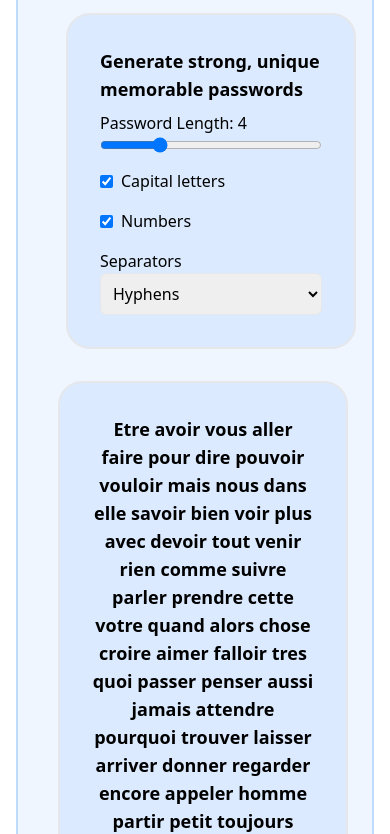
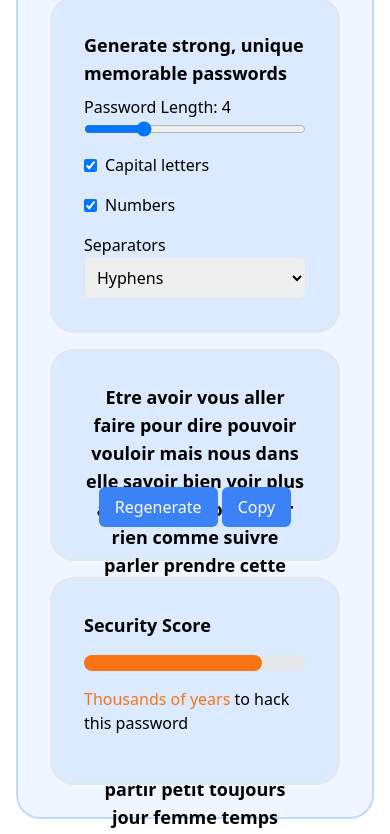
Before and after one commit to Lacaron/PasswordPigeon, a plain HTML site: page frontend/index.html in a window 390 px wide. Shown: the part 285-1119 px from the top of the page. Drawn offline with nearby package versions, Linux system fonts and the light colour scheme.

Commit message:
ajustment for mobile interface

```diff
--- a/frontend/index.html
+++ b/frontend/index.html
@@ -27,8 +27,8 @@
         <div class="w-full max-w-[1200px]">
             <div class="rounded-3xl border-2 border-blue-200 bg-blue-50 p-8">
                 <h1 class="text-4xl text-center p-8">Passphrase Generator</h1>
-                <div class="flex flex-col lg:flex-row">
-                    <div class="w-full lg:w-1/4 rounded-3xl border-2 border-white-200 bg-blue-100 p-8 m-4">
+                <div class="flex flex-col lg:flex-row space-y-4 lg:space-x-4">
+                    <div class="w-full lg:w-1/4 rounded-3xl border-2 border-white-200 bg-blue-100 p-8">
                         <h2 class="text-lg font-bold mb-2">Generate strong, unique memorable passwords</h2>
                         <label id="sliderValue" class="mb-2">Password Length: 4</label>
                         <input type="range" id="passwordLength" min="2" max="10" value="4" class="w-full mb-4" />
@@ -46,8 +46,9 @@
                         </select>
                     </div>
 
-                    <div class="w-full lg:w-1/2 rounded-3xl border-2 border-white-200 bg-blue-100 p-8 mx-2 flex flex-col items-center justify-center m-4">
-                        <p class="text-lg font-semibold text-center mb-8" id="passphraseDisplay">Centered Text</p>
+                    <div class="w-full lg:w-1/2 rounded-3xl border-2 border-white-200 bg-blue-100 p-8">
+                        <div class=" flex flex-col items-center justify-center">
+                            <p class="text-lg font-semibold text-center mb-8 md:size-auto text-pretty h-16" id="passphraseDisplay">Centered Text</p>
                             <div>
                                 <button id="regenerateButton" class="mt-2 bg-blue-500 text-white rounded-md px-4 py-2 hover:bg-blue-600">
                                     Regenerate
@@ -57,8 +58,9 @@
                                 </button>
                             </div>
                         </div>
+                    </div>
 
-                    <div class="w-full lg:w-1/4 rounded-3xl border-2 border-white-200 bg-blue-100 p-8 m-4">
+                    <div class="w-full lg:w-1/4 rounded-3xl border-2 border-white-200 bg-blue-100 p-8">
                         <h2 class="text-lg font-bold mb-4">Security Score</h2>
                         <div class="w-full bg-gray-200 rounded-full mb-4 ">
                             <div id="scoreBar" class="bg-green-500 h-4 rounded-full" style="width: 0%;"></div>
```
Lines whose indentation alone changed are shown as unchanged.
